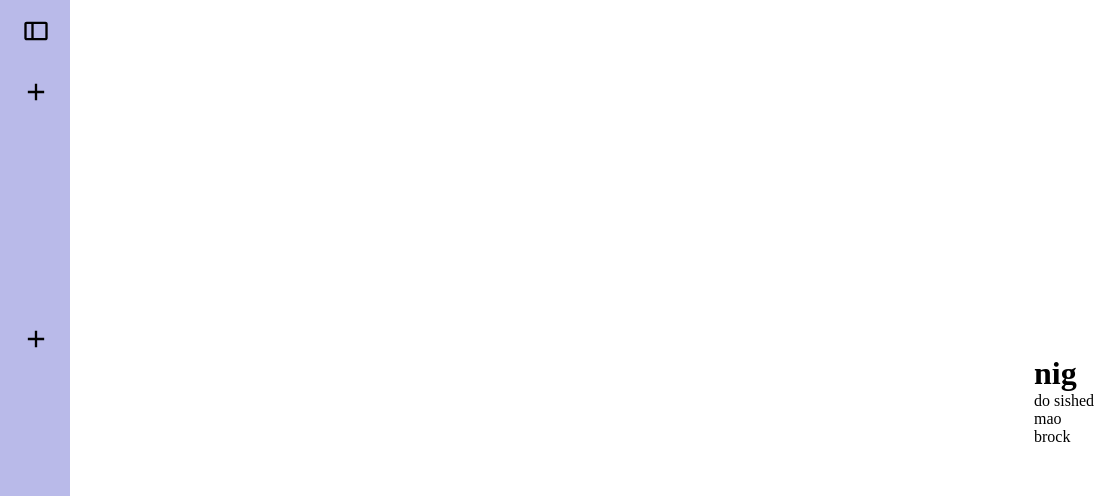
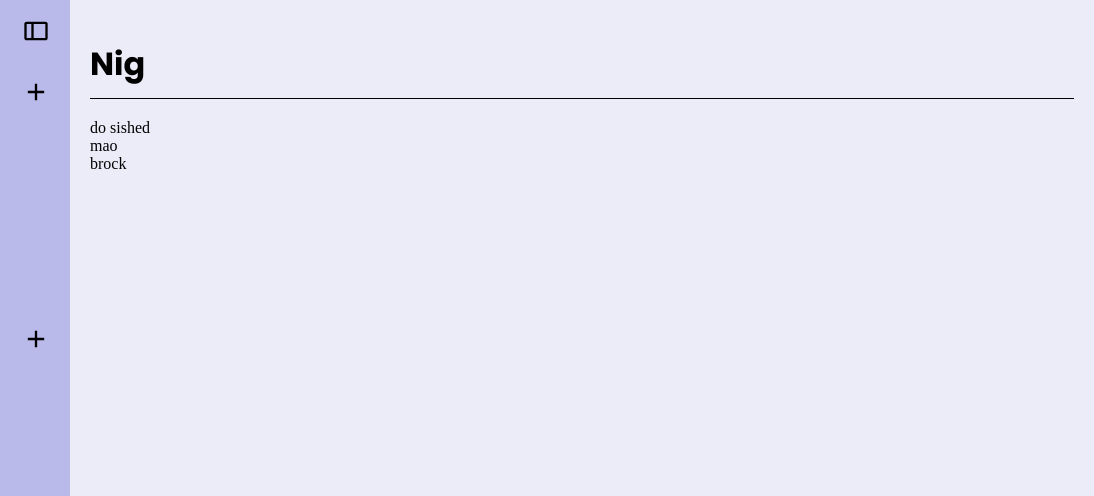
Before and after one commit to major101x/todo-list, a website built with webpack: page src/template.html in a window 1280 px wide. Both pictures are taken after a click on the button "Nig". Shown: the top 496 px of the page, 186-1280 px from the left. Built offline with nearby package versions, Linux system fonts and the light colour scheme; files whose address does not match are found by name.

Commit message:
style todo container

```diff
--- a/src/styles.css
+++ b/src/styles.css
@@ -140,3 +140,21 @@ button:hover {
   justify-content: space-between;
   font-size: 1.6rem;
 }
+
+.todo-container {
+  width: 80%;
+  height: 100%;
+  padding: 4rem 2rem;
+  background-color: #ececf9;
+}
+
+.todo-header {
+  display: flex;
+  justify-content: space-between;
+  align-items: center;
+  margin-bottom: 2rem;
+  font-family: "poppins", sans-serif;
+  padding-bottom: 1rem;
+  border-bottom: 1px solid #000;
+  text-transform: capitalize;
+}
```
